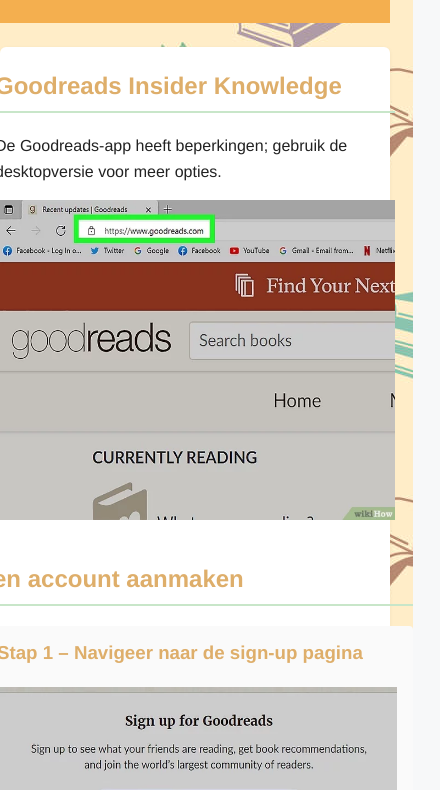
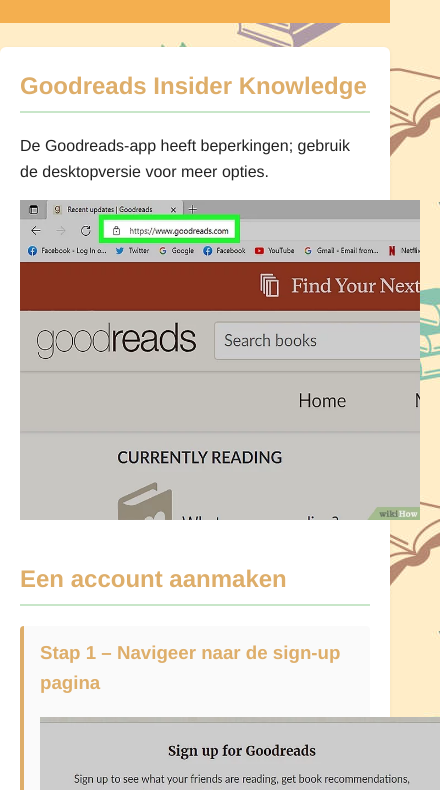
Before and after one commit to Jairo-Lopez-Navarrete/Maite_BP, a plain HTML site: page index.html in a window 390 px wide. Shown: the part 118-908 px from the top of the page, 440 px wide, since content can reach past the window. Drawn offline with Linux system fonts and the light colour scheme.

Commit message:
update maite bp2

```diff
--- a/style.css
+++ b/style.css
@@ -81,9 +81,14 @@ footer {
 @media (max-width: 700px) {
   .container {
     padding: 20px;
-    display: flex;
-    justify-content: center;
-    align-items: center;
-    flex-direction: column;
   }
+
+  body {
+  font-family: "Helvetica Neue", Arial, sans-serif;
+  margin: 0;
+  background: #f7f8f9;
+  color: #222;
+  line-height: 1.6;
+  background-image: url("Images/istockphoto-929023224-612x612.jpg");
 }
+}
```
